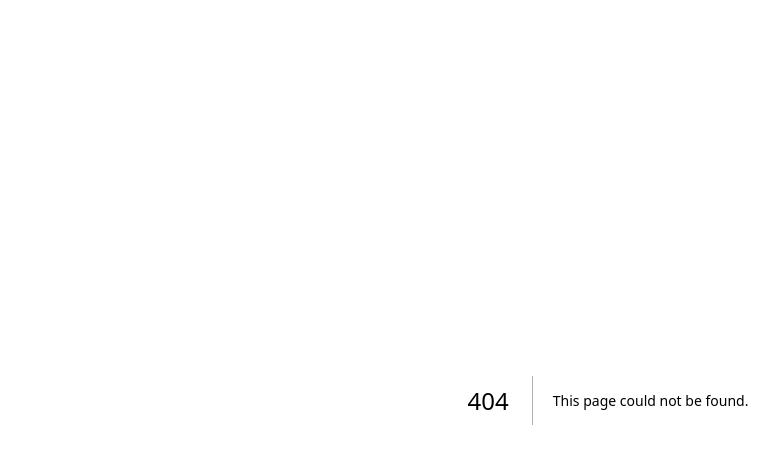
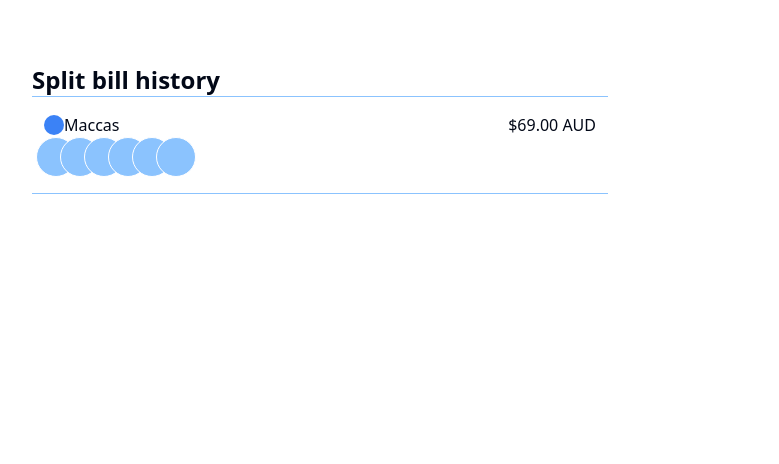
Before and after one commit to TheoA816/Split, a Next.js app: page /history in a window 1280 px wide. Before the commit this address had no page. Shown: the top 464 px of the page, without its empty margins (32-811 px from the left). Built offline with nearby package versions, Linux system fonts and the light colour scheme.

Commit message:
add history page's structure

```diff
--- /dev/null
+++ b/app/history/card.tsx
@@ -0,0 +1,20 @@
+import React from 'react';
+
+export default function Card() {
+  return (
+    <div className="w-1/2 border-t border-b border-splitBlue py-4 px-3">
+      <div className="flex items-center justify-between">
+        <div className="flex items-center">
+          <div className="w-5 h-5 rounded-full bg-blue-500"></div>
+          <div className="">Maccas</div>
+        </div>
+        <div>$69.00 AUD</div>
+      </div>
+      <div className='flex'>
+        {Array.from({ length: 6 }).map((_, idx) => (
+          <div key={idx} className="w-10 h-10 rounded-full bg-splitBlue -mx-2 border-white border"></div>
+        ))}
+      </div>
+    </div>
+  );
+}
--- /dev/null
+++ b/app/history/page.tsx
@@ -0,0 +1,11 @@
+import React from 'react';
+import Card from './card';
+
+export default function History() {
+  return (
+    <div className="p-16 w-screen">
+      <div className="font-bold text-2xl">Split bill history</div>
+      <Card />
+    </div>
+  );
+}
--- a/tailwind.config.ts
+++ b/tailwind.config.ts
@@ -21,7 +21,7 @@ const config = {
       colors: {
         splitBlue: '#8BC3FE',
         splitDarkBlue: '#3F6AB7',
-        splitWhite: '#3F6AB7',
+        splitWhite: '#FFFFFF',
         splitYellow: '#3F6AB7',
         splitBlue5: '#3F6AB7',
         splitBlack50: '#3F6AB7',
```
